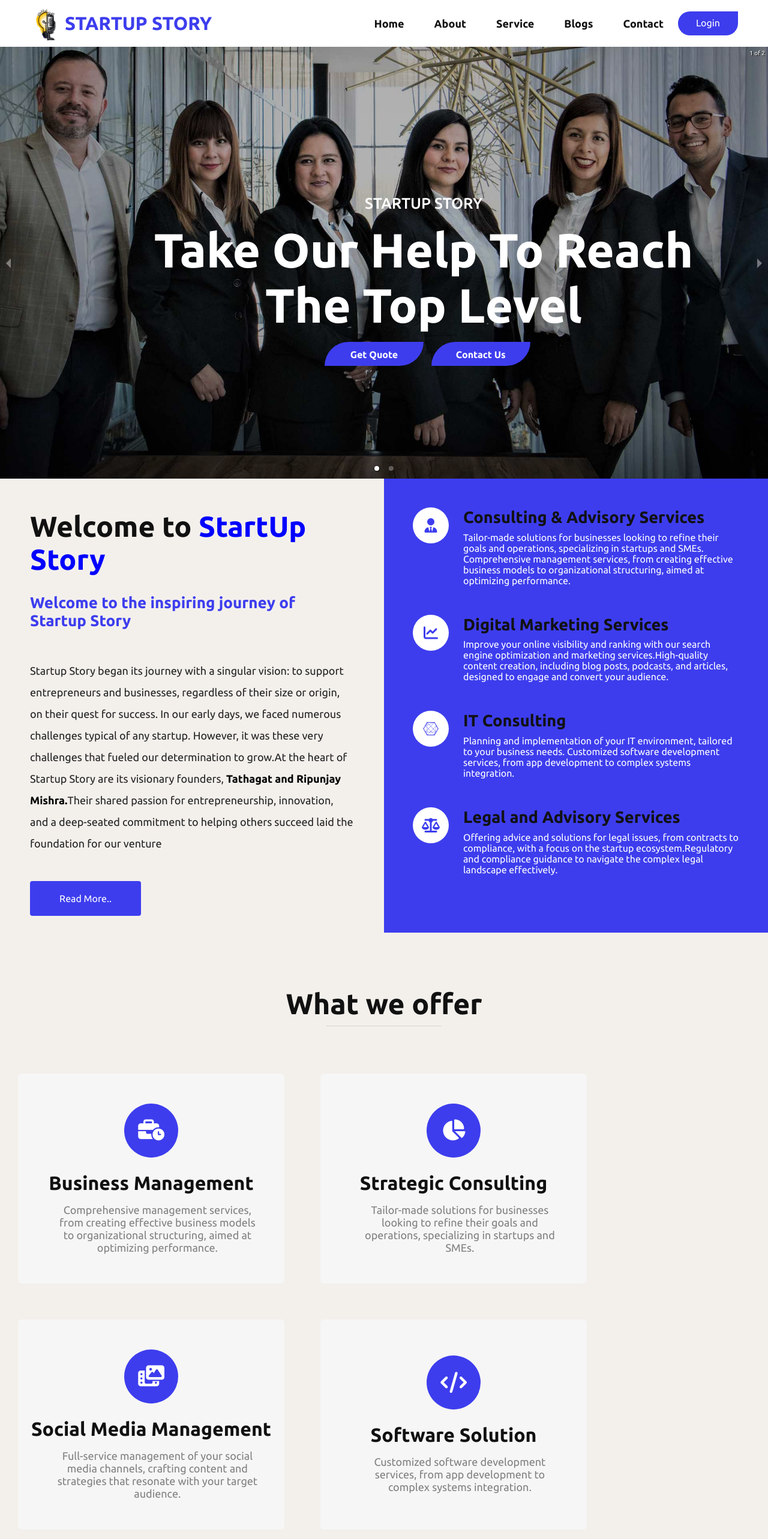
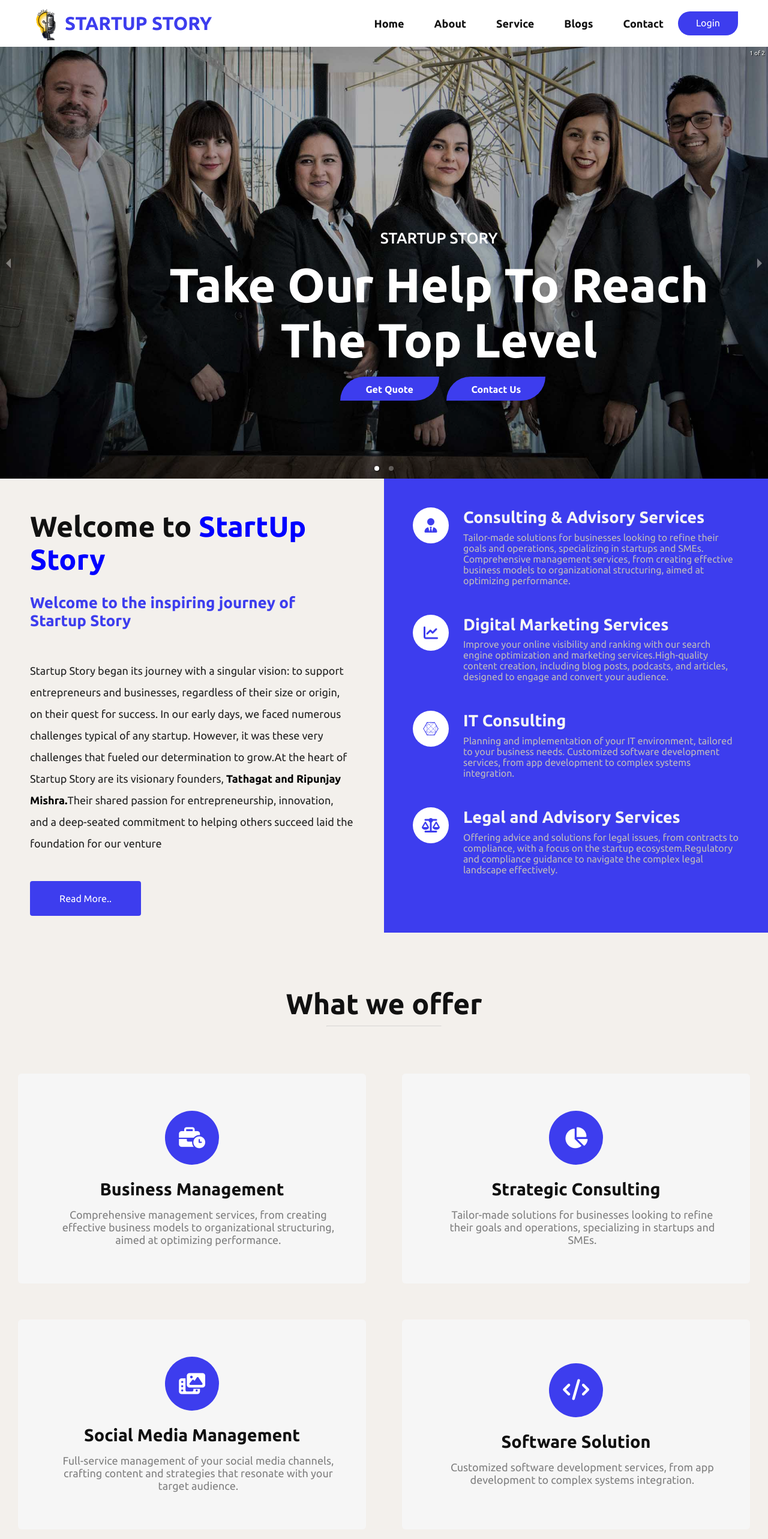
Before and after one commit to amitark7/StartUp-Stories, a React (Create React App) app in the folder client/: page / in a window 1280 px wide. Shown: the top 2566 px of the page at 60% size. Built offline with nearby package versions, Linux system fonts and the light colour scheme.

Commit message:
Fix Service Responsive Problem

```diff
--- a/client/src/App.css
+++ b/client/src/App.css
@@ -8,6 +8,10 @@
 .service1{
   display: flex;
   flex-wrap: wrap;
+}
+.service1>div{
+  width: calc(33% - 20px);
+  margin: auto;
 }
 h1{
   color: #111;
--- a/client/src/style/Card.css
+++ b/client/src/style/Card.css
@@ -30,12 +30,13 @@
     display: flex;
     height: 350px;
     box-sizing: border-box;
-    width: 444px;
+    /* width: 444px; */
     overflow: hidden;
     flex-direction: column;
     justify-content: center;
     align-items: center;
     transition: all 0.5s ease;
+    padding: 45px 10px;
 }
 .card-title{
     color: var(--black);
--- a/client/src/style/Responsive.css
+++ b/client/src/style/Responsive.css
@@ -1,4 +1,28 @@
+@media(max-width:1536px){
+    .card-title{
+        font-size: 1.8rem;
+    }
+}
+@media(max-width:1400px){
+    .service1>div{
+        width: 50% !important;
+      }
+      .legend1{
+        top: 38% !important;
+        left: 22% !important;
+    }
+}
+@media(max-width:1096px){
+    .legend1{
+        top: 23% !important;
+        left: 10% !important;
+    }
+}
 @media(max-width:956px){
+    /* Service Section  */
+    .service1>div{
+        width: 100% !important;
+      }
     /* Navbar Making Responsive */
     .logo{
         width: 54px !important;
@@ -141,6 +165,9 @@
 
 /* Width 365 */
 @media(max-width:565px){
+    .service1>div{
+        width: 100% !important;
+      }
     .container-title{
         font-size: 28px !important;
         margin-bottom: 4px !important;
--- a/client/src/style/Welcome.css
+++ b/client/src/style/Welcome.css
@@ -49,14 +49,14 @@
 
 .right-side h3{
     font-size: 1.7rem;
-    color: var(--black);
+    color: #F6F6F6;
     font-weight: 700;
     margin-bottom: 0.5rem;
     line-height: 1.2;
 }
 
 .right-side p{
-    color: #fff;
+    color: #bebbbb;
 }
 .service{
     display: flex;
```
